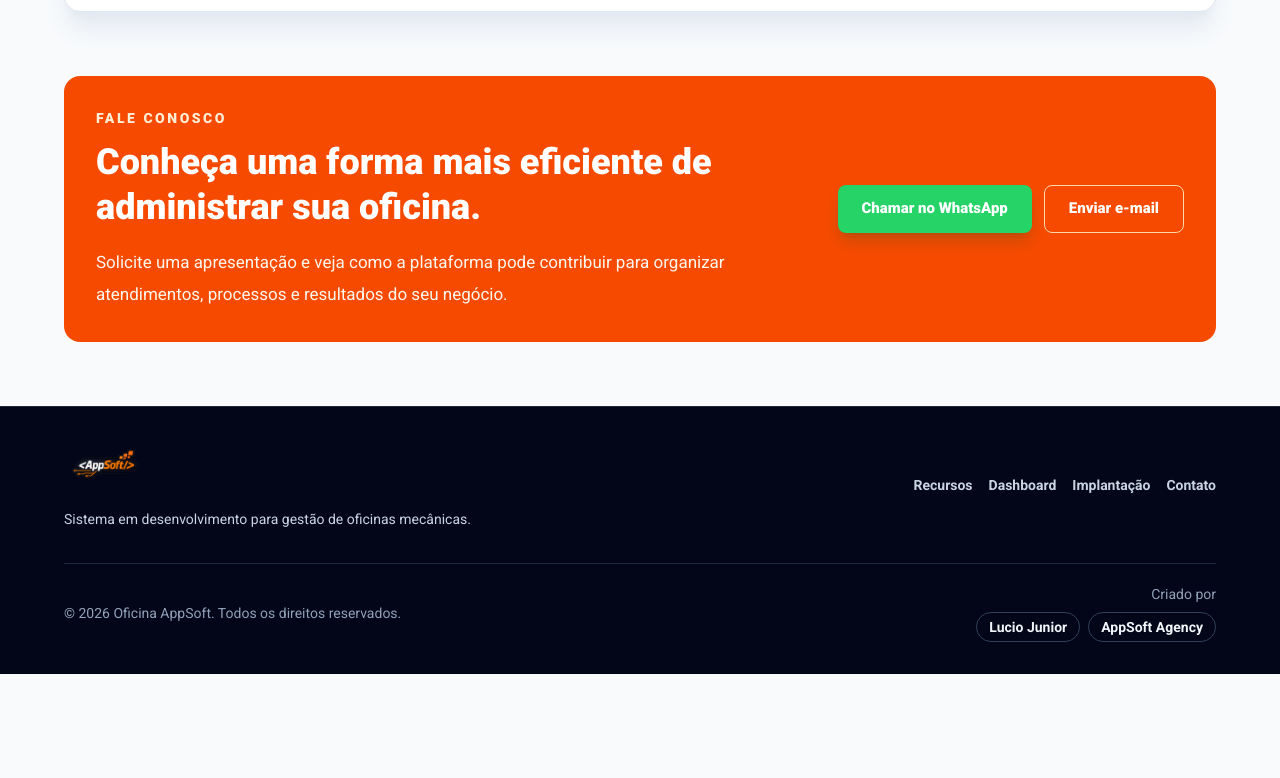
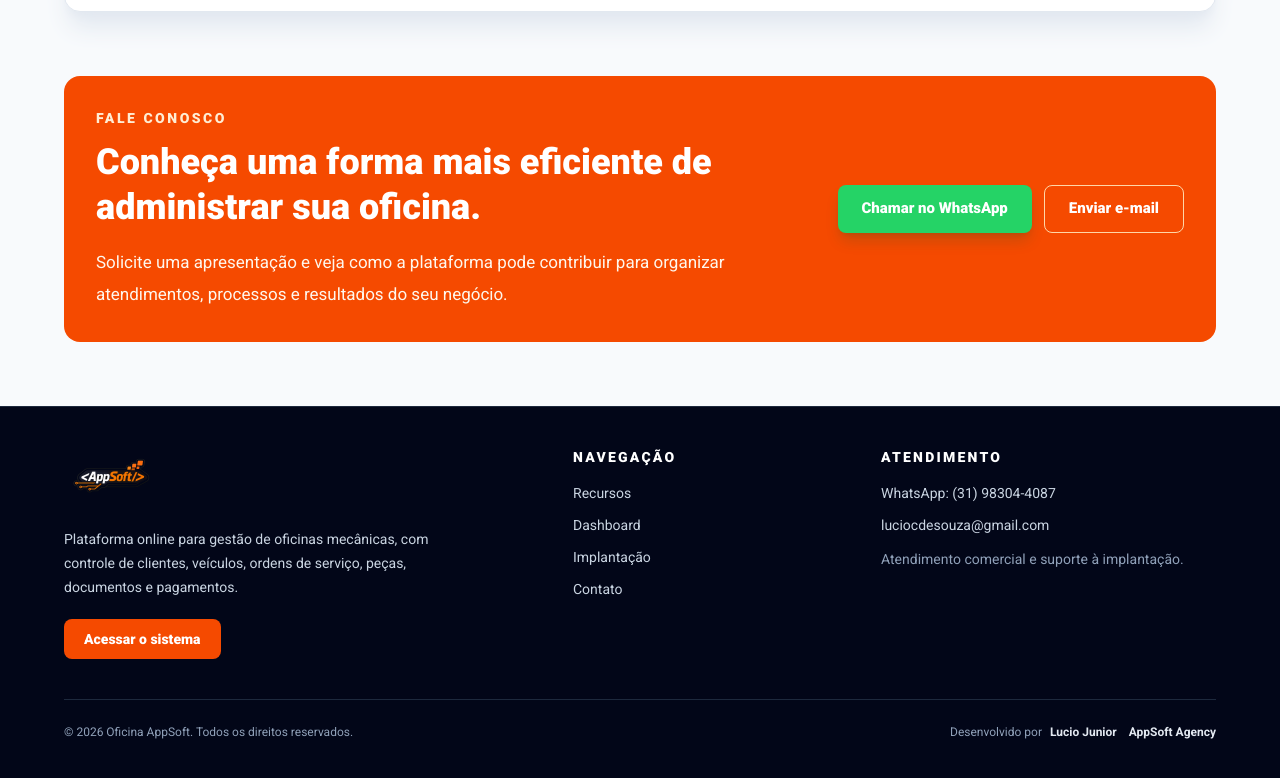
Before and after one commit to appsoft-lucio/oficinaAppSoft, a React (Vite) app in the folder frontend/: page / in a window 1280 px wide. Shown: the part 3339-4117 px from the top of the page. Before the commit the page ends 4013 px from the top, so only its background shows below. Built offline with nearby package versions, Linux system fonts and the light colour scheme; no server answers.

Commit message:
ui: improve institutional home footer

```diff
--- a/frontend/src/components/layout/Footer.tsx
+++ b/frontend/src/components/layout/Footer.tsx
@@ -1,40 +1,76 @@
+import { Link } from 'react-router-dom'
 import logoAppSoft from '../../assets/logo-appsoft-orange-semFundo.png'
 import { creatorLinks, navLinks } from '../../data/home'
 
 export default function Footer() {
+  const currentYear = new Date().getFullYear()
+
   return (
-    <footer className="border-t border-slate-800 bg-slate-950 px-5 py-8 text-white sm:px-6">
-      <div className="mx-auto flex max-w-6xl flex-col gap-8">
-        <div className="flex flex-col gap-6 md:flex-row md:items-center md:justify-between">
+    <footer className="border-t border-slate-800 bg-slate-950 px-5 py-10 text-white sm:px-6">
+      <div className="mx-auto max-w-6xl">
+        <div className="grid gap-10 md:grid-cols-[1.4fr_0.8fr_1fr]">
           <div>
-            <img className="h-14 w-auto" src={logoAppSoft} alt="Oficina AppSoft" />
-            <p className="mt-3 max-w-md text-sm leading-6 text-slate-300">
-              Sistema em desenvolvimento para gestão de oficinas mecânicas.
+            <img className="h-16 w-auto" src={logoAppSoft} alt="Oficina AppSoft" />
+            <p className="mt-4 max-w-sm text-sm leading-6 text-slate-300">
+              Plataforma online para gestão de oficinas mecânicas, com controle de clientes,
+              veículos, ordens de serviço, peças, documentos e pagamentos.
             </p>
+            <Link
+              className="mt-5 inline-flex min-h-10 items-center justify-center rounded-lg bg-orange-600 px-5 text-sm font-black text-white transition hover:bg-orange-700"
+              to="/login"
+            >
+              Acessar o sistema
+            </Link>
           </div>
 
-          <nav className="flex flex-wrap gap-4 text-sm font-bold text-slate-300">
-            {navLinks.map((link) => (
+          <div>
+            <h2 className="text-sm font-black uppercase tracking-[0.16em] text-white">
+              Navegação
+            </h2>
+            <nav aria-label="Navegação do rodapé" className="mt-4 flex flex-col items-start gap-3 text-sm text-slate-300">
+              {navLinks.map((link) => (
+                <a className="transition hover:text-orange-400" href={link.href} key={link.href}>
+                  {link.label}
+                </a>
+              ))}
+            </nav>
+          </div>
+
+          <div>
+            <h2 className="text-sm font-black uppercase tracking-[0.16em] text-white">
+              Atendimento
+            </h2>
+            <div className="mt-4 flex flex-col items-start gap-3 text-sm text-slate-300">
               <a
                 className="transition hover:text-orange-400"
-                href={link.href}
-                key={link.href}
+                href="https://wa.me/5531983044087"
+                rel="noreferrer"
+                target="_blank"
               >
-                {link.label}
+                WhatsApp: (31) 98304-4087
               </a>
-            ))}
-          </nav>
+              <a
+                className="break-all transition hover:text-orange-400"
+                href="mailto:luciocdesouza@gmail.com"
+              >
+                luciocdesouza@gmail.com
+              </a>
+              <span className="leading-6 text-slate-400">
+                Atendimento comercial e suporte à implantação.
+              </span>
+            </div>
+          </div>
         </div>
 
-        <div className="flex flex-col gap-4 border-t border-slate-800 pt-5 text-sm text-slate-400 sm:flex-row sm:items-center sm:justify-between">
-          <span>© 2026 Oficina AppSoft. Todos os direitos reservados.</span>
+        <div className="mt-10 flex flex-col gap-4 border-t border-slate-800 pt-6 text-xs text-slate-400 sm:flex-row sm:items-center sm:justify-between">
+          <span>© {currentYear} Oficina AppSoft. Todos os direitos reservados.</span>
 
-          <div className="flex flex-col gap-2 sm:items-end">
-            <span>Criado por</span>
-            <div className="flex flex-wrap gap-2">
+          <div className="flex flex-wrap items-center gap-2">
+            <span>Desenvolvido por</span>
+            <div className="flex flex-wrap gap-3">
               {creatorLinks.map((link) => (
                 <a
-                  className="rounded-full border border-slate-700 px-3 py-1 font-bold text-slate-100 transition hover:border-orange-400 hover:text-orange-400"
+                  className="font-bold text-slate-200 transition hover:text-orange-400"
                   href={link.href}
                   key={link.href}
                   rel="noreferrer"
```
